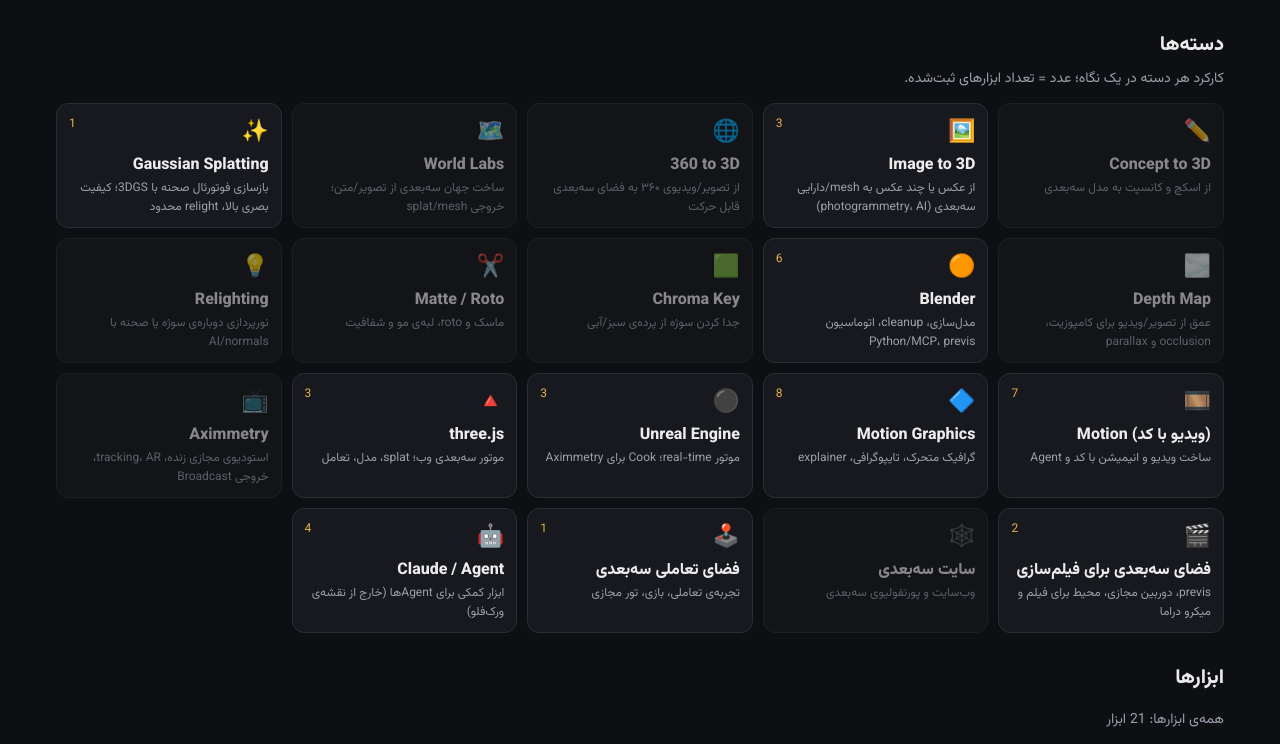
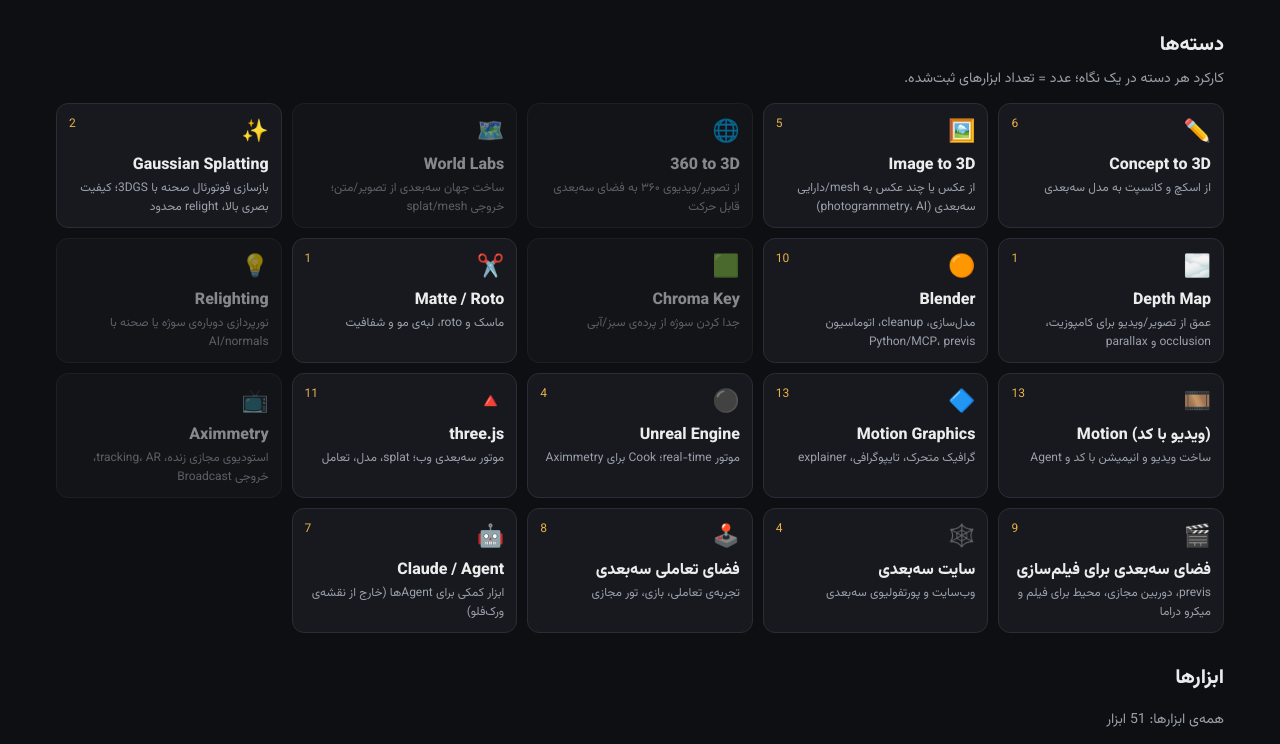
Before and after one commit to ecoartic/opuscar-studio, a plain HTML site: page library.html in a window 1280 px wide. Shown: the part 790-1534 px from the top of the page. Drawn offline with Linux system fonts and the light colour scheme; grey boxes are pictures that could not be loaded.

Commit message:
Library: add 30 relevant tools from the githubsignals feed (unreviewed)
Co-Authored-By: Claude Opus 5.5 <noreply@anthropic.com>
Claude-Session: https://claude.ai/code/session_01PRGZ4oWEd2t9vGucxjQwMt

```diff
--- a/library.html
+++ b/library.html
@@ -52,7 +52,7 @@ h2{font-size:20px;margin:28px 0 6px}
 .ib h3{margin:0;font-size:16px;direction:ltr;text-align:right}
 .cats span{display:inline-block;margin:2px;padding:1px 8px;border-radius:6px;background:#222630;font-size:12px;direction:ltr;cursor:pointer}
 .st{display:inline-block;padding:1px 8px;border-radius:6px;font-size:12px}
-.st.active{background:#16361f;color:#7fe0a0}.st.bench{background:#3a2a10;color:var(--acc)}.st.watch{background:#1f2a3a;color:#8fbcef}.st.open{background:#33213a;color:#d6a3f0}.st.archive{background:#26282d;color:var(--mut)}
+.st.active{background:#16361f;color:#7fe0a0}.st.bench{background:#3a2a10;color:var(--acc)}.st.watch{background:#1f2a3a;color:#8fbcef}.st.open{background:#33213a;color:#d6a3f0}.st.archive{background:#26282d;color:var(--mut)}.st.feed{background:#1d2a2a;color:#8fd6cf}
 .s{font-size:14px;margin:0}
 .v{font-size:13px;color:var(--mut);margin:0}
 .lk{display:flex;gap:10px;flex-wrap:wrap;font-size:13px;margin-top:auto;padding-top:4px}
@@ -81,7 +81,7 @@ footer{border-top:1px solid var(--line);padding:22px 16px;text-align:center;colo
 </main>
 <footer>آخرین به‌روزرسانی: <span id="upd"></span> · تصاویر کارت‌ها تصویر معرفی ریپو در GitHub هستند.</footer>
 <script>
-const ST={active:'در استفاده',bench:'پای سیستم تست شود',watch:'زیر نظر',open:'باز، در حال بررسی',archive:'آرشیو'};
+const ST={active:'در استفاده',bench:'پای سیستم تست شود',watch:'زیر نظر',open:'باز، در حال بررسی',archive:'آرشیو',feed:'از فید، هنوز بررسی نشده'};
 const $=id=>document.getElementById(id);
 const esc=s=>String(s??'').replace(/[&<>"']/g,c=>({'&':'&amp;','<':'&lt;','>':'&gt;','"':'&quot;',"'":'&#39;'}[c]));
 let L,C={},sel={type:null,id:null};
@@ -124,10 +124,10 @@ function apply(){
     return `<div class="it">${img}<div class="ib"><h3>${esc(x.t)}</h3>
     <div><span class="st ${x.st}">${ST[x.st]||x.st}</span></div>
     <div class="cats">${x.cats.map(c=>`<span onclick="pick('cat','${c}')">${(C[c]||{}).g||''} ${esc((C[c]||{}).fa||c)}</span>`).join('')}</div>
-    <p class="s">${esc(x.s)}</p><p class="v">${esc(x.v)}</p>
-    <div class="lk">${x.in?`<a href="${esc(x.in)}">باز کردن در این سایت</a>`:''}${x.repo?`<a href="https://github.com/${esc(x.repo)}" target="_blank" rel="noopener">GitHub</a>`:''}${x.site?`<a href="${esc(x.site)}" target="_blank" rel="noopener">سایت</a>`:''}${x.reel?`<a href="${esc(x.reel)}" target="_blank" rel="noopener">ریل</a>`:''}</div></div></div>`;}).join('');
+    <p class="s">${esc(x.s)}</p>${x.v?`<p class="v">${esc(x.v)}</p>`:''}
+    <div class="lk">${x.in?`<a href="${esc(x.in)}">باز کردن در این سایت</a>`:''}${x.repo?`<a href="https://github.com/${esc(x.repo)}" target="_blank" rel="noopener">GitHub</a>`:''}${x.site?`<a href="${esc(x.site)}" target="_blank" rel="noopener">سایت</a>`:''}${x.reel?`<a href="${esc(x.reel)}" target="_blank" rel="noopener">ریل</a>`:''}${x.src?`<a href="${esc(x.src)}" target="_blank" rel="noopener">منبع فید</a>`:''}</div></div></div>`;}).join('');
 }
-fetch('library.json?v=8').then(r=>r.json()).then(j=>{L=j;L.categories.forEach(c=>C[c.id]=c);$('upd').textContent=L.updated;layout();drawWfs();drawMap();drawTiles();apply();});
+fetch('library.json?v=9').then(r=>r.json()).then(j=>{L=j;L.categories.forEach(c=>C[c.id]=c);$('upd').textContent=L.updated;layout();drawWfs();drawMap();drawTiles();apply();});
 </script>
 </body>
 </html>
--- a/library.json
+++ b/library.json
@@ -526,6 +526,392 @@
    "reel": "https://www.instagram.com/reel/DfukwRKTm1e/",
    "s": "تبدیل عکس به line art، برش تصویر (fluted glass)، ژنراتور نوار نور.",
    "v": "آرشیو؛ با shader ساده قابل ساخت."
+  },
+  {
+   "id": "scenemosaic",
+   "t": "SceneMosaic",
+   "cats": [
+    "image-3d",
+    "unreal"
+   ],
+   "st": "feed",
+   "repo": "rxjfighting/scenemosaic",
+   "src": "https://githubsignals.io/instagram/",
+   "s": "از یک عکس داخلی، صحنه‌ی سه‌بعدی کاملاً قابل ویرایش می‌سازد؛ Agentها چیدمان را فعالانه بررسی می‌کنند (برای شبیه‌سازی رباتیک).",
+   "v": ""
+  },
+  {
+   "id": "instanthmr",
+   "t": "InstantHMR",
+   "cats": [
+    "image-3d"
+   ],
+   "st": "feed",
+   "repo": "naturalpad-studio/instanthmr",
+   "src": "https://githubsignals.io/instagram/",
+   "s": "mesh کامل سه‌بعدی بدن از یک عکس در کمتر از ۵ میلی‌ثانیه، روی پردازنده‌ی گوشی.",
+   "v": ""
+  },
+  {
+   "id": "anymachine",
+   "t": "AnyMachine",
+   "cats": [
+    "concept-3d",
+    "blender"
+   ],
+   "st": "feed",
+   "repo": "apekshik/anymachine",
+   "src": "https://githubsignals.io/instagram/",
+   "s": "از اسکچ/تصویر کانسپت، ماشین سه‌بعدی کارا و انیمیشنی با Agent.",
+   "v": ""
+  },
+  {
+   "id": "spritecast",
+   "t": "Spritecast",
+   "cats": [
+    "concept-3d",
+    "motion"
+   ],
+   "st": "feed",
+   "repo": "sunghwan0112/spritecast",
+   "src": "https://githubsignals.io/instagram/",
+   "s": "از یک طراحی، کاراکتر بازی کاملاً انیمیشنی با ثبات فریم‌ها.",
+   "v": ""
+  },
+  {
+   "id": "viz3d",
+   "t": "Viz3D",
+   "cats": [
+    "concept-3d",
+    "threejs",
+    "interactive"
+   ],
+   "st": "feed",
+   "repo": "codepawl/viz3d",
+   "src": "https://githubsignals.io/instagram/",
+   "s": "Agent از هر موضوعی (رویداد تاریخی تا یک قطعه) جهان سه‌بعدی تعاملی، بازی یا اپ می‌سازد.",
+   "v": ""
+  },
+  {
+   "id": "3dviz",
+   "t": "3Dviz Pro Max",
+   "cats": [
+    "concept-3d",
+    "threejs",
+    "blender"
+   ],
+   "st": "feed",
+   "repo": "viettranx/3dviz-pro-max",
+   "src": "https://githubsignals.io/instagram/",
+   "s": "skill: از یک جمله به صحنه‌ی تعاملی سه‌بعدی با کتابخانه‌ی دستورالعمل‌های Three.js و Blender.",
+   "v": ""
+  },
+  {
+   "id": "sand3d",
+   "t": "sand3d",
+   "cats": [
+    "concept-3d",
+    "blender"
+   ],
+   "st": "feed",
+   "repo": "sandflow-ai/sand3d",
+   "src": "https://githubsignals.io/instagram/",
+   "s": "کتابخانه‌ی مدل‌سازی Python برای AI: Blender به ابزار متنی تبدیل می‌شود تا مدل با کد کوتاه آبجکت پیچیده بسازد.",
+   "v": ""
+  },
+  {
+   "id": "pixelart-gs",
+   "t": "pixelart-gaussiansplat",
+   "cats": [
+    "gaussian",
+    "threejs"
+   ],
+   "st": "feed",
+   "repo": "cobanov/pixelart-gaussiansplat",
+   "src": "https://githubsignals.io/instagram/",
+   "s": "رندر صحنه‌ی سه‌بعدی به‌صورت pixel art با splatهای تخت، outline و پالت محدود در مرورگر.",
+   "v": ""
+  },
+  {
+   "id": "codevember",
+   "t": "Codevember 2026",
+   "cats": [
+    "threejs",
+    "interactive"
+   ],
+   "st": "feed",
+   "repo": "acher249/codevember-2026",
+   "src": "https://githubsignals.io/instagram/",
+   "s": "هر روز یک کلمه به یک جهان سه‌بعدی تعاملی و قابل گرفتن در مرورگر.",
+   "v": ""
+  },
+  {
+   "id": "crucible",
+   "t": "Crucible",
+   "cats": [
+    "threejs",
+    "interactive",
+    "agent"
+   ],
+   "st": "feed",
+   "repo": "codepawl/crucible",
+   "src": "https://githubsignals.io/instagram/",
+   "s": "موتور سه‌بعدی JavaScript مخصوص Agent: ساخت، نورپردازی و رندر صحنه در مرورگر.",
+   "v": ""
+  },
+  {
+   "id": "homescape",
+   "t": "Homescape",
+   "cats": [
+    "threejs",
+    "web-3d"
+   ],
+   "st": "feed",
+   "repo": "muratozturkdev/homescape",
+   "src": "https://githubsignals.io/instagram/",
+   "s": "خانه‌ی هوشمند به‌شکل dollhouse سه‌بعدی زنده که همه‌ی اشیایش با کد رسم شده؛ بدون فایل مدل.",
+   "v": ""
+  },
+  {
+   "id": "3dnewera",
+   "t": "3D New Era AI",
+   "cats": [
+    "web-3d",
+    "concept-3d"
+   ],
+   "st": "feed",
+   "repo": "leandrodaf/3d-new-era-ai",
+   "src": "https://githubsignals.io/instagram/",
+   "s": "ویرایشگر طراحی خانه که Agent دیوارها را می‌کشد؛ متن‌باز.",
+   "v": ""
+  },
+  {
+   "id": "knots",
+   "t": "Knots",
+   "cats": [
+    "threejs",
+    "interactive"
+   ],
+   "st": "feed",
+   "repo": "behnamazimi/knots",
+   "src": "https://githubsignals.io/instagram/",
+   "s": "نمایش مراحل گره زدن با فیزیک واقعی طناب.",
+   "v": ""
+  },
+  {
+   "id": "wavedude",
+   "t": "WaveDude Next",
+   "cats": [
+    "interactive"
+   ],
+   "st": "feed",
+   "repo": "graealex/wavedudenext",
+   "src": "https://githubsignals.io/instagram/",
+   "s": "شبیه‌ساز تعاملی اپتیک موجی real-time روی تصویر.",
+   "v": ""
+  },
+  {
+   "id": "livliv",
+   "t": "LivLiv Player",
+   "cats": [
+    "interactive",
+    "web-3d"
+   ],
+   "st": "feed",
+   "repo": "livliv-dev/player",
+   "src": "https://githubsignals.io/instagram/",
+   "s": "آواتار دوبعدی متحرک با وبکم برای سایت با چند خط کد.",
+   "v": ""
+  },
+  {
+   "id": "mario64mr",
+   "t": "Mario 64 MR",
+   "cats": [
+    "interactive"
+   ],
+   "st": "feed",
+   "repo": "lucas-martinic/mario64mr",
+   "src": "https://githubsignals.io/instagram/",
+   "s": "Mixed reality برای Meta Quest: بازی در فضای اتاق.",
+   "v": ""
+  },
+  {
+   "id": "claude-blender-skills",
+   "t": "Claude Blender Skills (mromidev)",
+   "cats": [
+    "blender",
+    "film-3d",
+    "agent"
+   ],
+   "st": "feed",
+   "repo": "mromidev/claude-blender-skills",
+   "src": "https://githubsignals.io/instagram/",
+   "s": "skillهای رایگان برای انیمیشن سینمایی سه‌بعدی: مدل برنامه‌ریزی، ساخت، نور و رندر را در Blender انجام می‌دهد.",
+   "v": ""
+  },
+  {
+   "id": "polyfork",
+   "t": "Polyfork Catalog",
+   "cats": [
+    "threejs",
+    "web-3d"
+   ],
+   "st": "feed",
+   "repo": "lucas-martinic/polyfork-catalog",
+   "src": "https://githubsignals.io/instagram/",
+   "s": "۲۷۰۰ مدل سه‌بعدی رایگان (blocky) برای بازی و سایت.",
+   "v": ""
+  },
+  {
+   "id": "reshot",
+   "t": "ReShot",
+   "cats": [
+    "film-3d",
+    "depth"
+   ],
+   "st": "feed",
+   "repo": "maosika-ai/reshot",
+   "src": "https://githubsignals.io/instagram/",
+   "s": "از یک کلیپ، کوریوگرافی و حرکت دوربین را بدون بازیگرها استخراج می‌کند.",
+   "v": ""
+  },
+  {
+   "id": "take-one",
+   "t": "Take One",
+   "cats": [
+    "motion",
+    "film-3d"
+   ],
+   "st": "feed",
+   "repo": "talsiach/take-one",
+   "src": "https://githubsignals.io/instagram/",
+   "s": "از یک جمله فیلم کوتاه کامل روی سیستم خودت: فیلمنامه، طراحی، موسیقی.",
+   "v": ""
+  },
+  {
+   "id": "slopus",
+   "t": "Slopus",
+   "cats": [
+    "film-3d",
+    "motion"
+   ],
+   "st": "feed",
+   "repo": "bitti-ai/slopus",
+   "src": "https://githubsignals.io/instagram/",
+   "s": "استودیوی فیلم AI کامل روی سیستم خودت؛ داده از دستگاه خارج نمی‌شود.",
+   "v": ""
+  },
+  {
+   "id": "henge",
+   "t": "Henge",
+   "cats": [
+    "film-3d",
+    "matte"
+   ],
+   "st": "feed",
+   "repo": "alisson-anjos/henge",
+   "src": "https://githubsignals.io/instagram/",
+   "s": "تعویض کاراکتر و انتقال حرکت در ویدیو با ویدیوی مرجع و چند عکس.",
+   "v": ""
+  },
+  {
+   "id": "openfilm",
+   "t": "OpenFilm",
+   "cats": [
+    "motion"
+   ],
+   "st": "feed",
+   "repo": "openfilm/openfilm",
+   "src": "https://githubsignals.io/instagram/",
+   "s": "Agent فیلم را به‌شکل صفحه‌ی وب قابل ویرایش در مرورگر می‌نویسد.",
+   "v": ""
+  },
+  {
+   "id": "looking-ahead",
+   "t": "Looking Ahead (Tencent ARC)",
+   "cats": [
+    "film-3d"
+   ],
+   "st": "feed",
+   "repo": "tencentarc/looking-ahead",
+   "src": "https://githubsignals.io/instagram/",
+   "s": "تحقیق: مدل ویدیو که فیزیک چند ثانیه جلوتر را پیش‌بینی می‌کند تا اشیا ناپدید نشوند.",
+   "v": ""
+  },
+  {
+   "id": "motion-educator",
+   "t": "Motion Educator",
+   "cats": [
+    "motion-gfx",
+    "motion"
+   ],
+   "st": "feed",
+   "repo": "zeative/motion-educator",
+   "src": "https://githubsignals.io/instagram/",
+   "s": "هر موضوع به مستند با کپی سه‌بعدی اشیای واقعی و حرکت دوربین کارگردانی‌شده.",
+   "v": ""
+  },
+  {
+   "id": "papercut",
+   "t": "Papercut Explainer",
+   "cats": [
+    "motion-gfx"
+   ],
+   "st": "feed",
+   "repo": "0xs4n4tg/papercut-explainer",
+   "src": "https://githubsignals.io/instagram/",
+   "s": "ویدیوی عمودی explainer با لوک دیورامای کاغذی سه‌بعدی، کامل با Claude Code.",
+   "v": ""
+  },
+  {
+   "id": "line-art-anim",
+   "t": "line-art-animation",
+   "cats": [
+    "motion-gfx"
+   ],
+   "st": "feed",
+   "repo": "jdhruv14/line-art-animation",
+   "src": "https://githubsignals.io/instagram/",
+   "s": "خیابان زنده با خطوط جوهری؛ حرکت طبیعی کاراکترهای دوبعدی.",
+   "v": ""
+  },
+  {
+   "id": "design-agent",
+   "t": "design-agent (LangChain)",
+   "cats": [
+    "motion-gfx"
+   ],
+   "st": "feed",
+   "repo": "langchain-ai/design-agent",
+   "src": "https://githubsignals.io/instagram/",
+   "s": "از پیام چت به ویدیو و گرافیک هماهنگ با برند.",
+   "v": ""
+  },
+  {
+   "id": "fuobe",
+   "t": "Fuobe",
+   "cats": [
+    "motion",
+    "film-3d"
+   ],
+   "st": "feed",
+   "repo": "workingprototype/fuobe",
+   "src": "https://githubsignals.io/instagram/",
+   "s": "استودیوی تولید روی GPU خودت با مدل‌های open-weight از طریق ComfyUI.",
+   "v": ""
+  },
+  {
+   "id": "klad",
+   "t": "Klad",
+   "cats": [
+    "motion-gfx",
+    "agent"
+   ],
+   "st": "feed",
+   "repo": "klad-app/klad",
+   "src": "https://githubsignals.io/instagram/",
+   "s": "بوم مشترک نقاشی با Agent که با قلم‌مو و لایه از ترمینال نقاشی می‌کند.",
+   "v": ""
   }
  ]
 }
```
